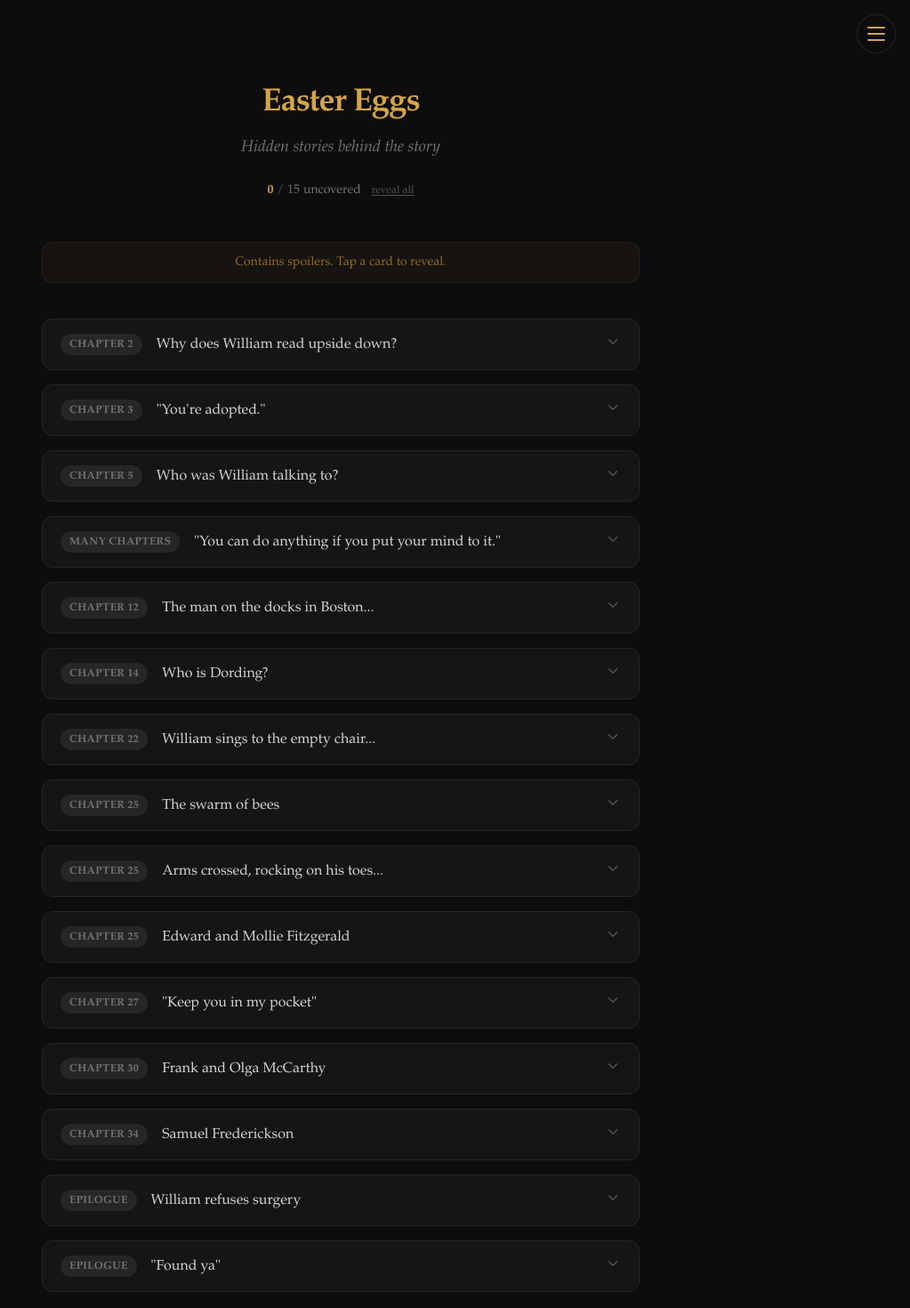
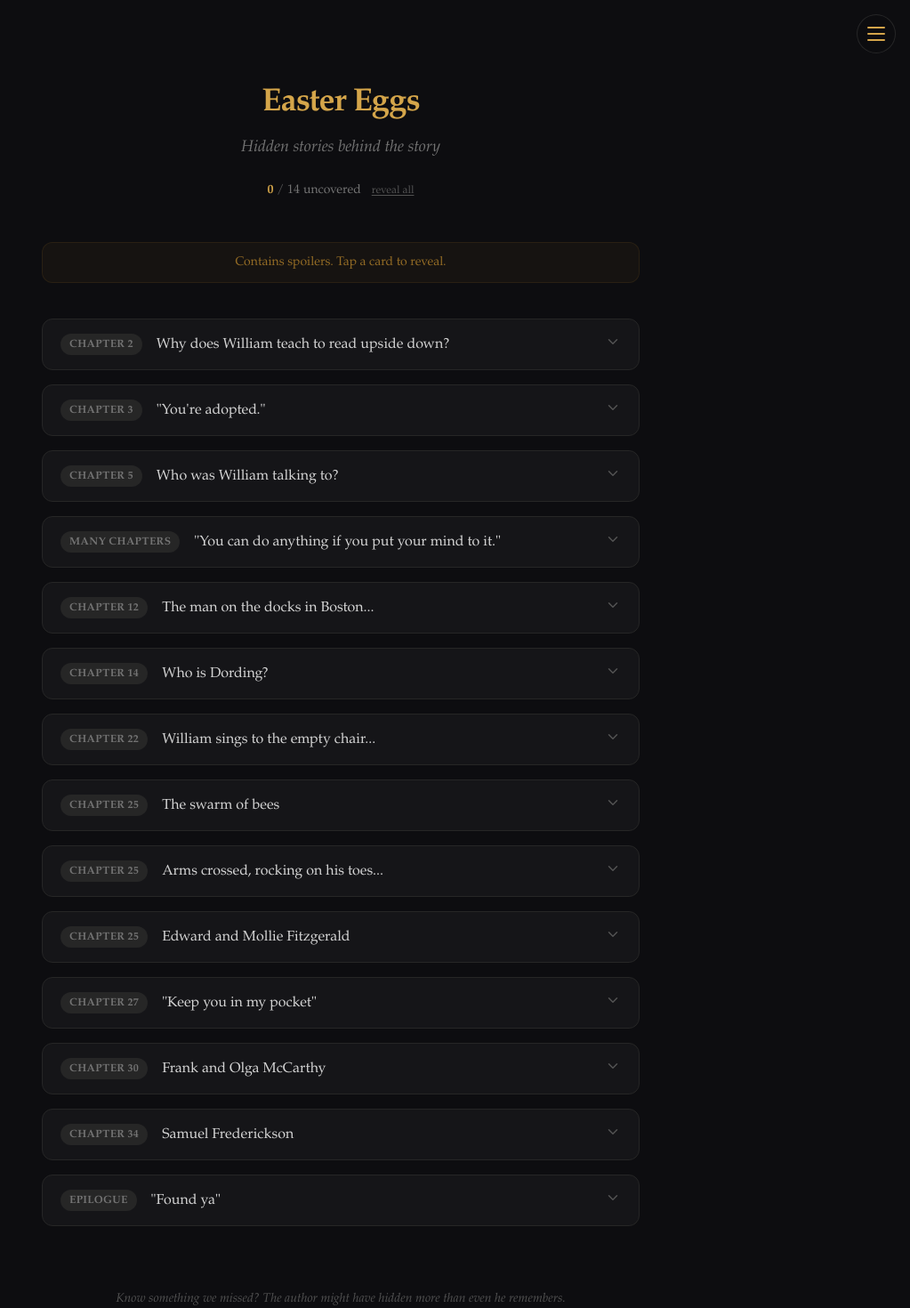
Before and after one commit to hdwebpros/chasing-the-sun, a Nuxt app: page /easter-eggs in a window 1280 px wide. Shown: the top 1470 px of the page at 89% size, without its empty margins (257-1280 px from the left). Built offline with nearby package versions, Linux system fonts and the light colour scheme.

Commit message:
fix easter eggs and counting

```diff
--- a/app/pages/easter-eggs.vue
+++ b/app/pages/easter-eggs.vue
@@ -13,27 +13,27 @@ const eggs: EasterEgg[] = [
   {
     id: 1,
     chapter: 'Chapter 2',
-    teaser: 'Why does William read upside down?',
-    detail: "William's adopted sister helps teach him to read. He learns to read upside down while she reads to him. This was influenced by the author, Ryan Boog. His sister Aimee used to teach him to read, and he learned how to read upside-down because of it.",
+    teaser: 'Why does William teach to read upside down?',
+    detail: "William teaches his adopted sister to read. She learns to read upside down while he reads to her. This was influenced by the author, Ryan Boog. His sister Aimee used to teach him to read, and he learned how to read upside-down because of it.",
     flip: true,
   },
   {
     id: 2,
     chapter: 'Chapter 3',
     teaser: '"You\'re adopted."',
-    detail: "Author Ryan Boog's sister Aimee once teased him by telling him he was adopted. This is how William eventually found out that he was.",
+    detail: "Author Ryan Boog's sister Aimee once teased him by telling him he was adopted. This is how William eventually found out about his true parents.",
   },
   {
     id: 3,
     chapter: 'Chapter 5',
     teaser: 'Who was William talking to?',
-    detail: "That's up for interpretation.",
+    detail: "Explained below in the easter egg, 'found ya'.",
   },
   {
     id: 4,
     chapter: 'Many Chapters',
     teaser: '"You can do anything if you put your mind to it."',
-    detail: "This mantra comes from the author's Grandpa Boog and father, Jerry Boog.",
+    detail: "This mantra comes from the author's Grandpa William Boog and father, Jerry Boog.",
   },
   {
     id: 5,
@@ -90,16 +90,10 @@ const eggs: EasterEgg[] = [
     detail: "Samuel Frederickson is a combination of the author's youngest son's first name and step-father's last name.",
   },
   {
-    id: 14,
-    chapter: 'Epilogue',
-    teaser: 'William refuses surgery',
-    detail: "William's refusal of surgery was inspired by his actual death certificate. He had intestinal blockage yet refused surgery.",
-  },
-  {
     id: 15,
     chapter: 'Epilogue',
     teaser: '"Found ya"',
-    detail: "He was looking for someone who could give him inner peace. He believed it would come with building a name from nothing. He thought he may have some sort of spiritual encounter with his biological father or mother. Afterward, he realized the one who carried him and helped him build a name in spite of death and suffering was God Himself. The very thing that pushed William away from Him in a way proved His existence to him.",
+    detail: "Ties into chapter 5's 'I don't think I've found ye.' The way the book is written, it can be one of two things. A loving father-figure that is out there waiting for him, or, his future son who can carry his name.",
   },
 ]
 
```
Also changed, not shown: .claude/skills/review/apply.mjs.
